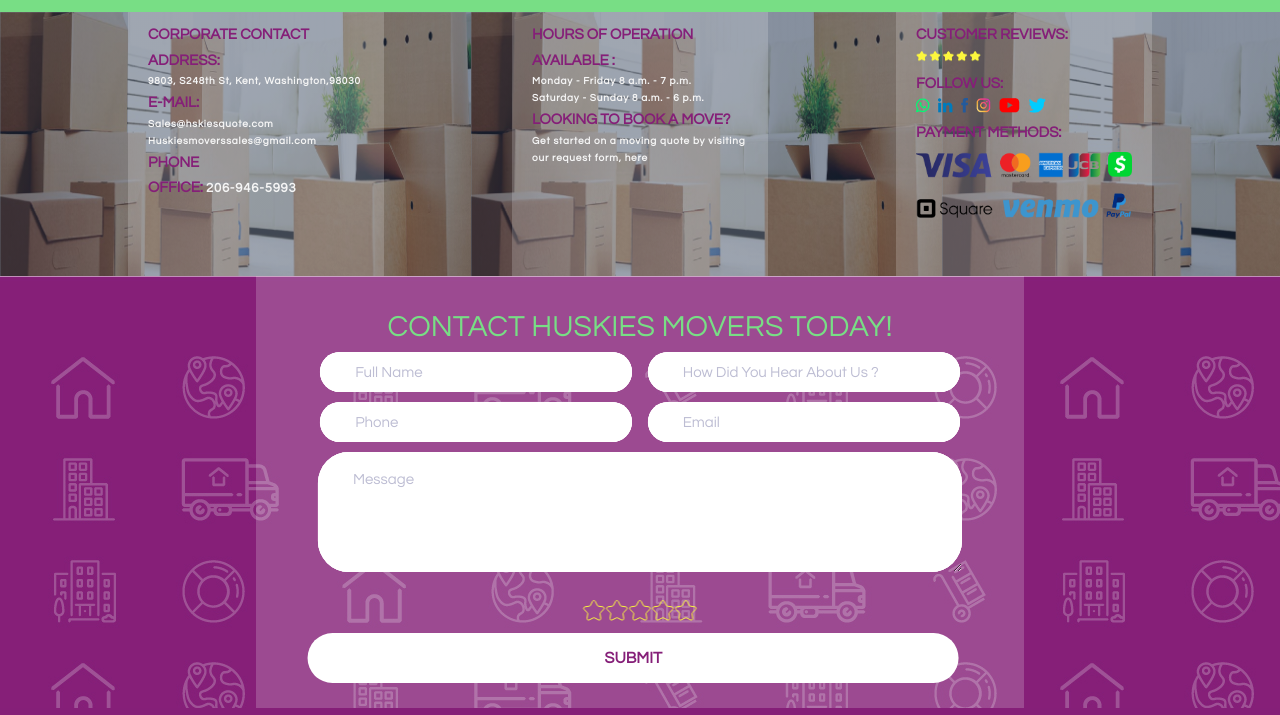
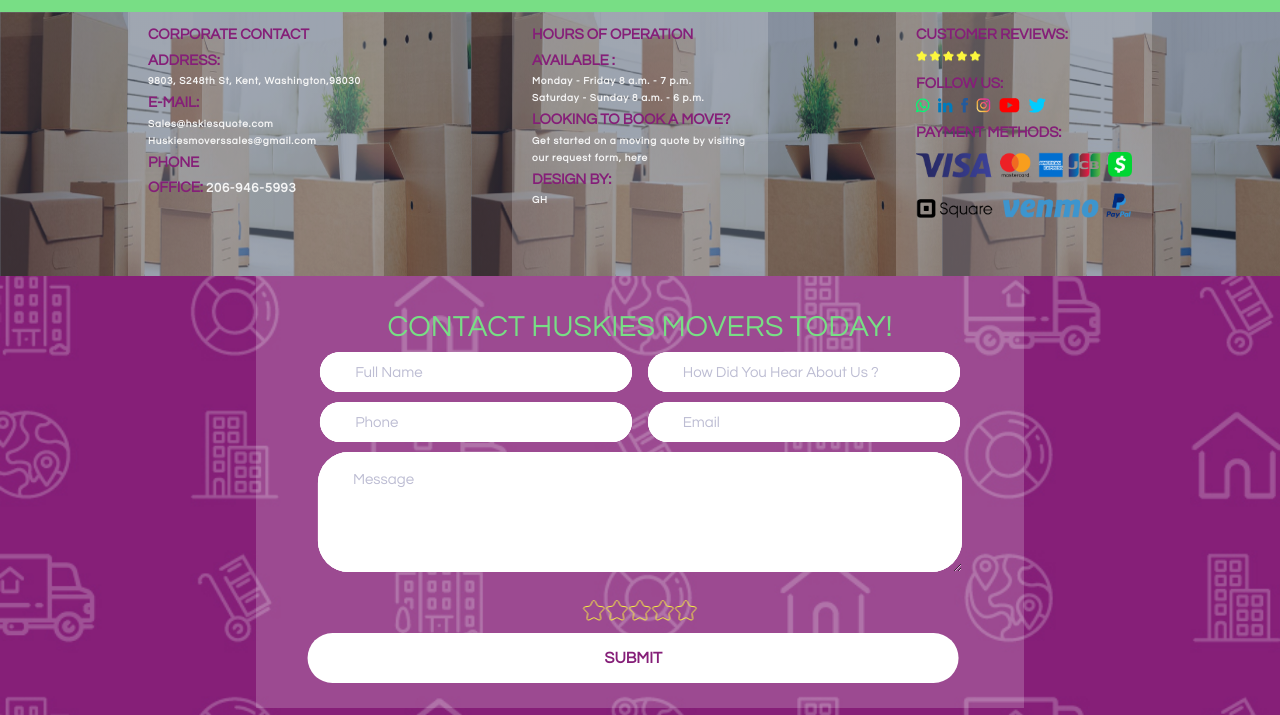
Before and after one commit to majdi61/moving, a plain HTML site: page contact.html in a window 1280 px wide. Shown: the part 85-800 px from the top of the page. Drawn offline with nearby package versions, Linux system fonts and the light colour scheme; files whose address does not match are found by name.

Commit message:
Update contact.html

```diff
--- a/contact.html
+++ b/contact.html
@@ -88,6 +88,7 @@
         <div class="box-title dl">Office:  <div class="  box-num dl  ">206-946-5993</div></div>
 
 
+
       </div>
 
       <div class="huskermoversc box" >
@@ -101,7 +102,8 @@
 
         <div class="box-title">LOOKING TO BOOK A MOVE?</div>
         <div class="box-info">Get started on a moving quote by visiting our request form, here</div>
-
+        <div class="box-title ">DESIGN BY:</div>
+        <div class=" box-info  ">GH</div>
 
       </div>
 
@@ -129,7 +131,7 @@
 
 
 
-      <div class="huskermovers " style=" text-align: center;z-index: 50;float: left;position: relative;width: 100%;background-image: url(assets/images/Plan.jpg) ;  ">
+      <div class="huskermovers " style=" text-align: center;z-index: 50;float: left;position: relative;width: 100%;  ">
 
 
 
@@ -375,7 +377,7 @@ body {
 	z-index: -1;
 
    background-color: #851f78;;
-
+   background-image: url(assets/images/Plan.jpg) ;
   background-position: center;
   background-repeat: no-repeat;
   background-size: cover;
```
